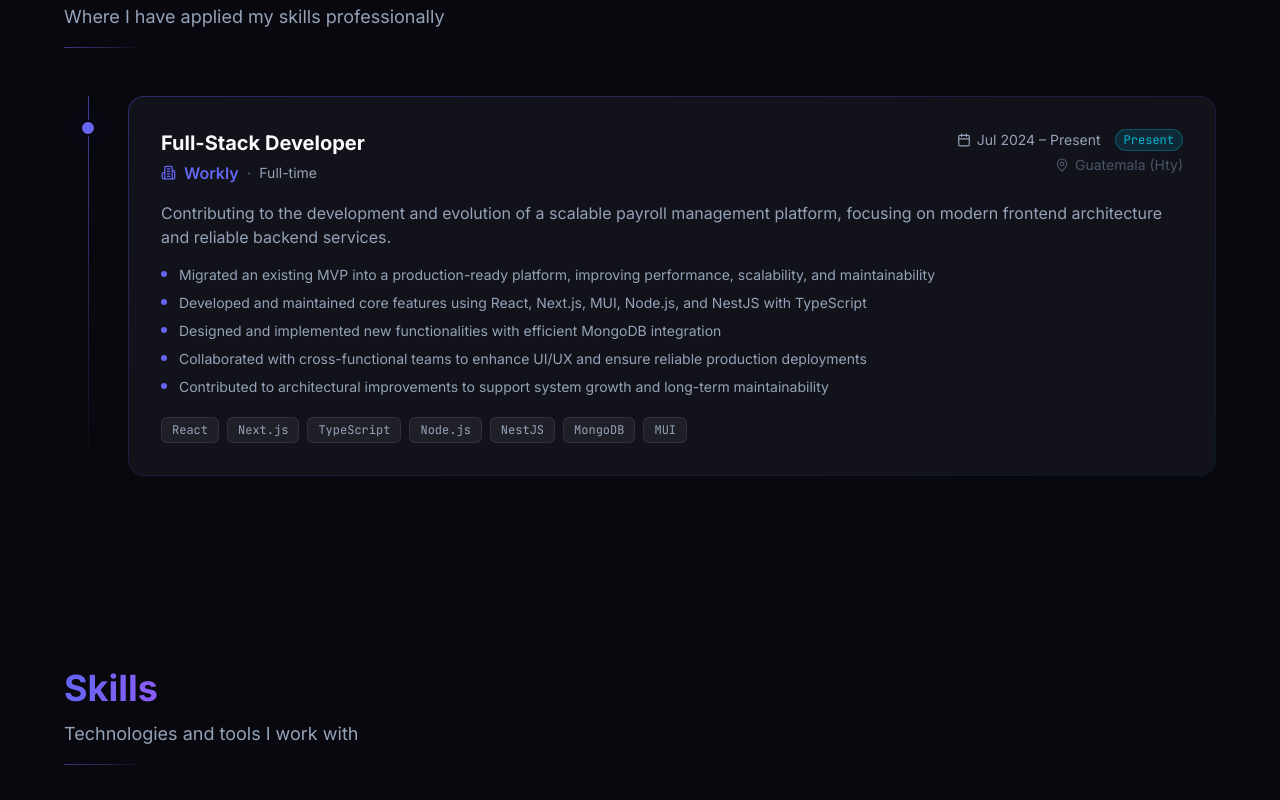
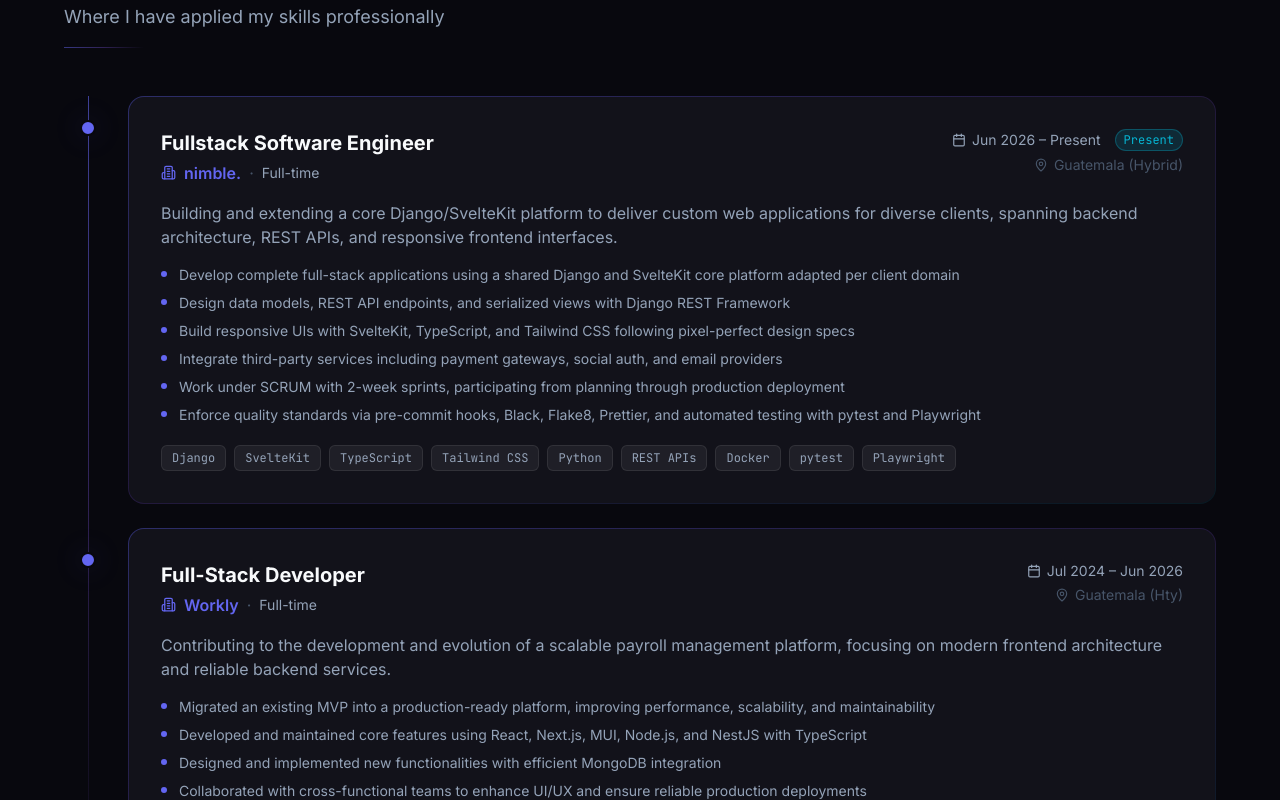
Before and after one commit to Diegoval-Dev/Portfolio-2026, a Next.js app: page / in a window 1280 px wide. Shown: the part 1760-2560 px from the top of the page. Built offline with nearby package versions, Linux system fonts and the light colour scheme.

Commit message:
feat(experience): add Nimble, close Workly tenure

```diff
--- a/src/data/experience.ts
+++ b/src/data/experience.ts
@@ -1,6 +1,47 @@
 import type { Experience } from '@/types'
 
 export const experiences: Experience[] = [
+  {
+    id: 'nimble',
+    role: {
+      en: 'Fullstack Software Engineer',
+      es: 'Ingeniero de Software Fullstack',
+    },
+    company: 'nimble.',
+    period: {
+      en: 'Jun 2026 – Present',
+      es: 'Jun 2026 – Presente',
+    },
+    location: 'Guatemala (Hybrid)',
+    type: {
+      en: 'Full-time',
+      es: 'Tiempo completo',
+    },
+    description: {
+      en: 'Building and extending a core Django/SvelteKit platform to deliver custom web applications for diverse clients, spanning backend architecture, REST APIs, and responsive frontend interfaces.',
+      es: 'Desarrollo y extensión de una plataforma core en Django/SvelteKit para entregar aplicaciones web personalizadas a distintos clientes, abarcando arquitectura backend, APIs REST e interfaces frontend responsivas.',
+    },
+    achievements: {
+      en: [
+        'Develop complete full-stack applications using a shared Django and SvelteKit core platform adapted per client domain',
+        'Design data models, REST API endpoints, and serialized views with Django REST Framework',
+        'Build responsive UIs with SvelteKit, TypeScript, and Tailwind CSS following pixel-perfect design specs',
+        'Integrate third-party services including payment gateways, social auth, and email providers',
+        'Work under SCRUM with 2-week sprints, participating from planning through production deployment',
+        'Enforce quality standards via pre-commit hooks, Black, Flake8, Prettier, and automated testing with pytest and Playwright',
+      ],
+      es: [
+        'Desarrollo de aplicaciones full-stack completas usando una plataforma core compartida en Django y SvelteKit adaptada por dominio de cliente',
+        'Diseño de modelos de datos, endpoints REST y vistas serializadas con Django REST Framework',
+        'Construcción de interfaces responsivas con SvelteKit, TypeScript y Tailwind CSS siguiendo especificaciones de diseño al píxel',
+        'Integración de servicios de terceros incluyendo pasarelas de pago, autenticación social y proveedores de email',
+        'Trabajo bajo SCRUM con sprints de 2 semanas, participando desde la planificación hasta el despliegue en producción',
+        'Aplicación de estándares de calidad mediante pre-commit hooks, Black, Flake8, Prettier y pruebas automatizadas con pytest y Playwright',
+      ],
+    },
+    tags: ['Django', 'SvelteKit', 'TypeScript', 'Tailwind CSS', 'Python', 'REST APIs', 'Docker', 'pytest', 'Playwright'],
+    current: true,
+  },
   {
     id: 'workly',
     role: {
@@ -9,8 +50,8 @@ export const experiences: Experience[] = [
     },
     company: 'Workly',
     period: {
-      en: 'Jul 2024 – Present',
-      es: 'Jul 2024 – Presente',
+      en: 'Jul 2024 – Jun 2026',
+      es: 'Jul 2024 – Jun 2026',
     },
     location: 'Guatemala (Hty)',
     type: {
@@ -38,7 +79,7 @@ export const experiences: Experience[] = [
       ],
     },
     tags: ['React', 'Next.js', 'TypeScript', 'Node.js', 'NestJS', 'MongoDB', 'MUI'],
-    current: true,
+    current: false,
   },
 ]
 
--- a/src/data/translations.ts
+++ b/src/data/translations.ts
@@ -35,8 +35,8 @@ export const translations: Record<string, { en: string; es: string }> = {
   es: "Soy Ingeniero en Ciencias de la Computación de la Universidad del Valle de Guatemala, enfocado en construir sistemas escalables en la intersección entre arquitectura backend e inteligencia artificial aplicada. Mi trabajo combina fundamentos formales sólidos con experiencia práctica desarrollando soluciones full-stack listas para producción.",
 },
 'about.bio2': {
-  en: "Currently working as a Full-Stack Developer at Workly, contributing to a scalable payroll management platform. My primary focus is on building robust, performant frontend applications with React and Next.js, while also collaborating on backend services and architectural decisions to ensure reliable, production-grade systems.",
-  es: "Actualmente trabajo como Full-Stack Developer en Workly, contribuyendo a una plataforma escalable de gestión de planillas. Mi enfoque principal está en desarrollar aplicaciones frontend robustas y de alto rendimiento con React y Next.js, colaborando también en servicios backend y decisiones arquitectónicas para garantizar sistemas confiables de nivel productivo.",
+  en: "Currently working as a Fullstack Software Engineer at nimble., building and extending a core Django/SvelteKit platform to deliver custom web applications across diverse client domains. My work spans REST API design, data modeling, responsive SvelteKit UIs, and third-party integrations — all under agile SCRUM workflows.",
+  es: "Actualmente trabajo como Ingeniero de Software Fullstack en nimble., desarrollando y extendiendo una plataforma core en Django/SvelteKit para entregar aplicaciones web personalizadas en distintos dominios de clientes. Mi trabajo abarca diseño de APIs REST, modelado de datos, interfaces responsivas con SvelteKit e integraciones con terceros, todo bajo flujos de trabajo ágiles con SCRUM.",
 },
 'about.traits': {
   en: 'Problem Solver | Systems Thinker | Production-Oriented Engineer | AI Practitioner',
```
